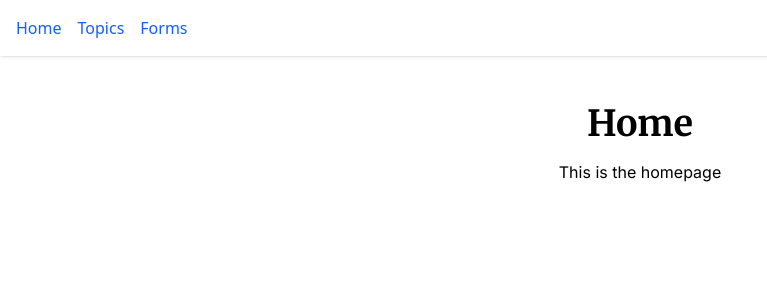
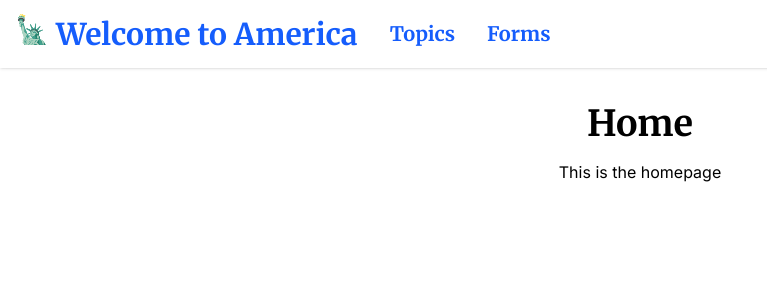
Before and after one commit to juanms23/welcome-to-america, a React (Vite) app in the folder client/: page / in a window 1280 px wide. Shown: the top 300 px of the page, without its empty margins (0-767 px from the left). Built offline with nearby package versions, Linux system fonts and the light colour scheme.

Commit message:
Updated navigation bar, added high-def app icon

```diff
--- a/client/index.html
+++ b/client/index.html
@@ -2,7 +2,7 @@
 <html lang="en">
   <head>
     <meta charset="UTF-8" />
-    <link rel="icon" type="image/png" href="/app-icon.png" />
+    <link rel="icon" type="image/svg" href="/app-icon.svg" />
     <meta name="viewport" content="width=device-width, initial-scale=1.0" />
     <link rel="stylesheet" href="/src/index.css" />
     <link rel="preconnect" href="https://fonts.googleapis.com">
--- a/client/src/App.jsx
+++ b/client/src/App.jsx
@@ -1,15 +1,22 @@
-import { BrowserRouter, Routes, Route, Link } from 'react-router-dom';
-import Home from './pages/Home';
-import Topics from './pages/Topics';
-import Forms from './pages/Forms';
+import { BrowserRouter, Routes, Route, Link } from "react-router-dom";
+import Home from "./pages/Home";
+import Topics from "./pages/Topics";
+import Forms from "./pages/Forms";
 
 function App() {
   return (
     <BrowserRouter>
-      <nav className="fixed left-0 top-0 w-screen z-10 p-4 bg-white flex gap-4 shadow">
-        <Link to="/" className="text-blue-600 hover:underline">Home</Link>
-        <Link to="/topics" className="text-blue-600 hover:underline">Topics</Link>
-        <Link to="/forms" className="text-blue-600 hover:underline">Forms</Link>
+      <nav className="fixed left-0 top-0 w-screen z-10 p-4 bg-white flex gap-8 shadow items-center">
+        <Link to="/" className="flex items-center gap-2 text-blue-600 text-3xl font-[Merriweather] font-bold hover:underline">
+          <img src="/app-icon.svg" alt="App Icon" className="h-8 w-8 -translate-y-1" />
+          Welcome to America
+        </Link>
+        <Link to="/topics" className="text-blue-600 hover:underline text-xl font-[Merriweather] font-bold">
+          Topics
+        </Link>
+        <Link to="/forms" className="text-blue-600 hover:underline text-xl font-[Merriweather] font-bold">
+          Forms
+        </Link>
       </nav>
       <div className="pt-20">
         <Routes>
```
Also changed, not shown: client/public/app-icon.svg (added).
